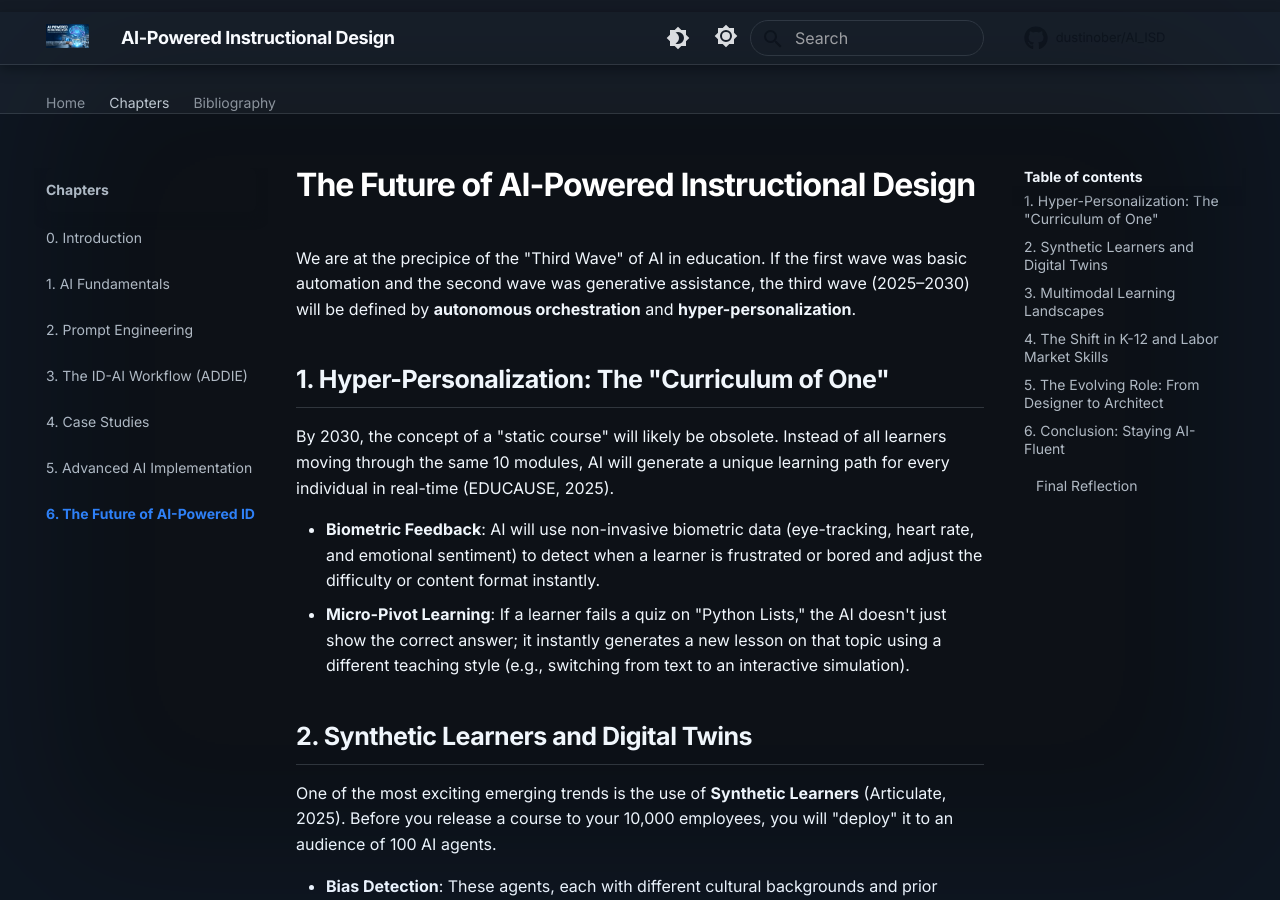
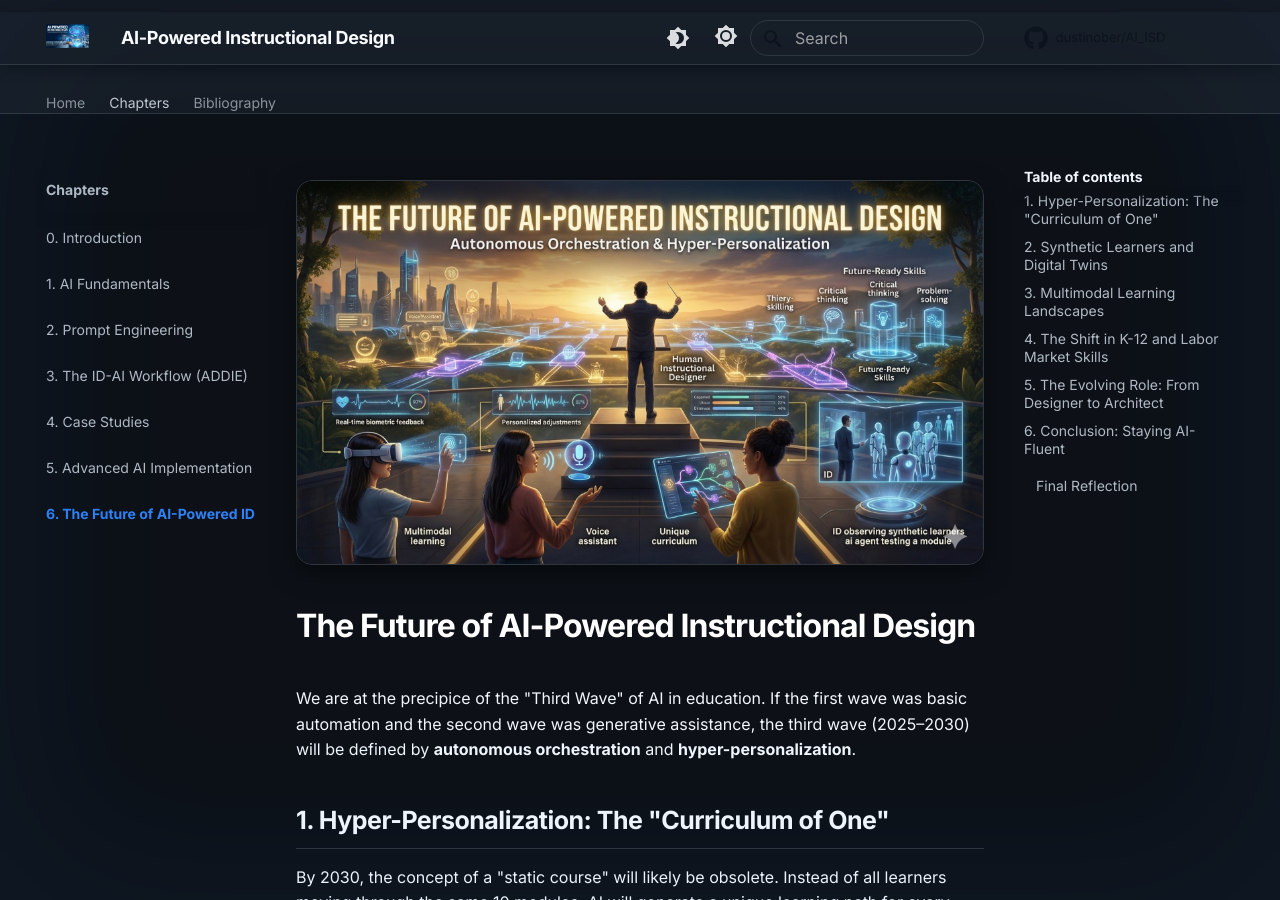
Before and after one commit to dustinober1/Ebook_AI-Powered_Instructional_Design, an MkDocs documentation site: the page built from docs/chapters/06-the-future.md, in a window 1280 px wide and 900 px high. Built offline with MkDocs 1.6.1 and Material for MkDocs 9.7.7, drawn with Linux system fonts in a browser that asks for light colours; comment, search, counter and statistics services are not loaded.

Commit message:
updated images

```diff
--- a/docs/chapters/06-the-future.md
+++ b/docs/chapters/06-the-future.md
@@ -7,6 +7,8 @@ last_reviewed: 2025-12-20
 reading_time: 15 min
 authors: ["Dustin Ober"]
 ---
+
+![The Future of AI-Powered Instructional Design](../assets/chapter-06-cover.jpg)
 
 # The Future of AI-Powered Instructional Design
 
```
Also changed, not shown: docs/assets/chapter-06-cover.jpg (added).
